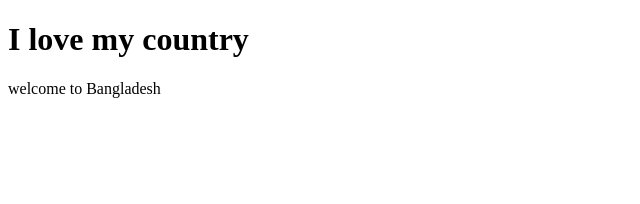
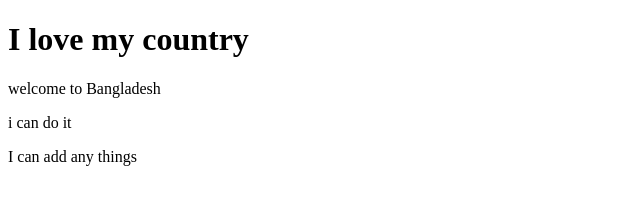
Before and after one commit to sazzadhossain3000/my-first-website, a plain HTML site: page index.html in a window 1280 px wide. Shown: the whole page, without its empty margins (0-640 px from the left). Drawn offline with Linux system fonts and the light colour scheme.

Commit message:
add new para

```diff
--- a/index.html
+++ b/index.html
@@ -8,6 +8,7 @@
 <body>
     <h1>I love my country</h1>
     <p>welcome to Bangladesh</p>
-
+    <p>i can do it</p>
+    <p>I can add any things</p>
 </body>
 </html>
```
